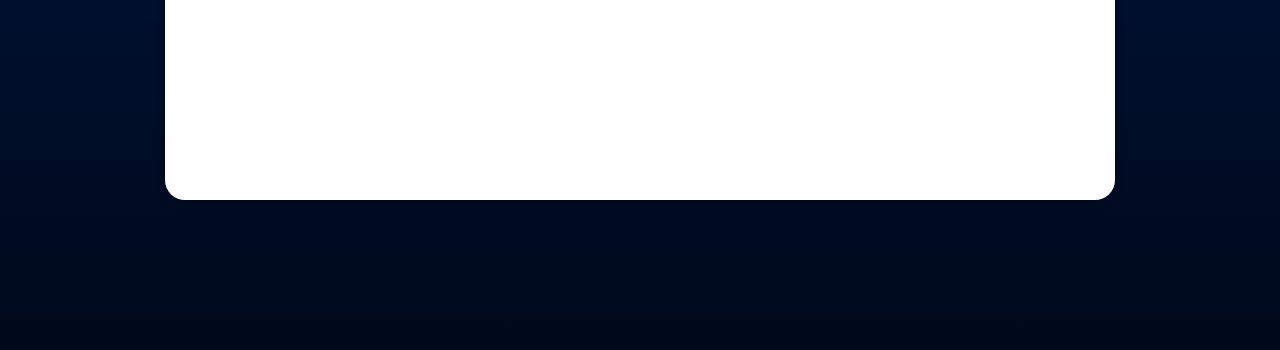
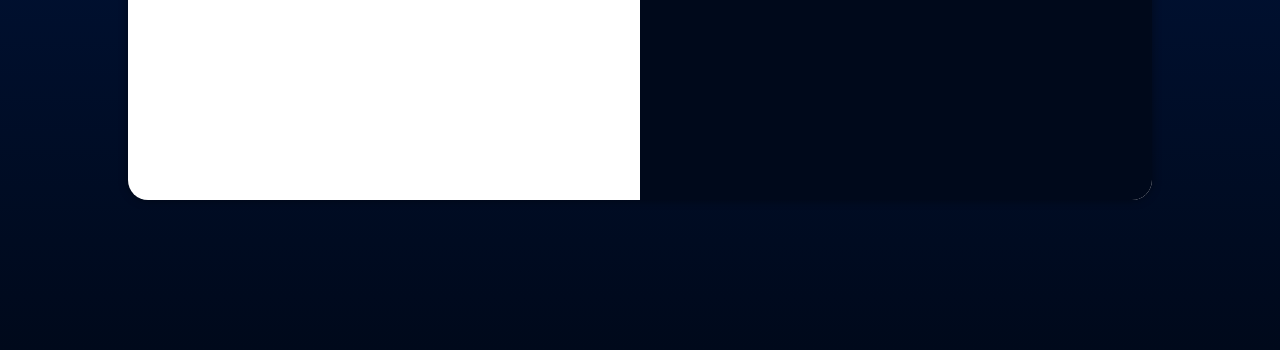
Before and after one commit to evelineyara/projeto-login, a plain HTML site: page index.html in a window 1280 px wide. Shown: the part 450-800 px from the top of the page. Drawn offline with Linux system fonts and the light colour scheme.

Commit message:
corrigi o lado da imagem e do login

```diff
--- a/estilos/media-query.css
+++ b/estilos/media-query.css
@@ -24,24 +24,24 @@
 }
 
 /* Configuração para telas grandes */
-@media screen and (min-width: 990px) {
+@media screen and (min-width: 992px) {
 
-     body {
+    body {
         background-image: linear-gradient(to top, rgb(0, 9, 27), rgb(0, 24, 71));
     }
 
     section#login {
-        width: 950px;
+        width: 80vw;
     }
 
-    section#logion > div#imagem {
-        float: left;
+    section#login > div#imagem {
+        float: right;
         width: 50%;
         height: 100%;
     }
 
     section#login > div#formulário {
-        float: right;
+        float: left;
         width: 50%;
     }
 }
```
